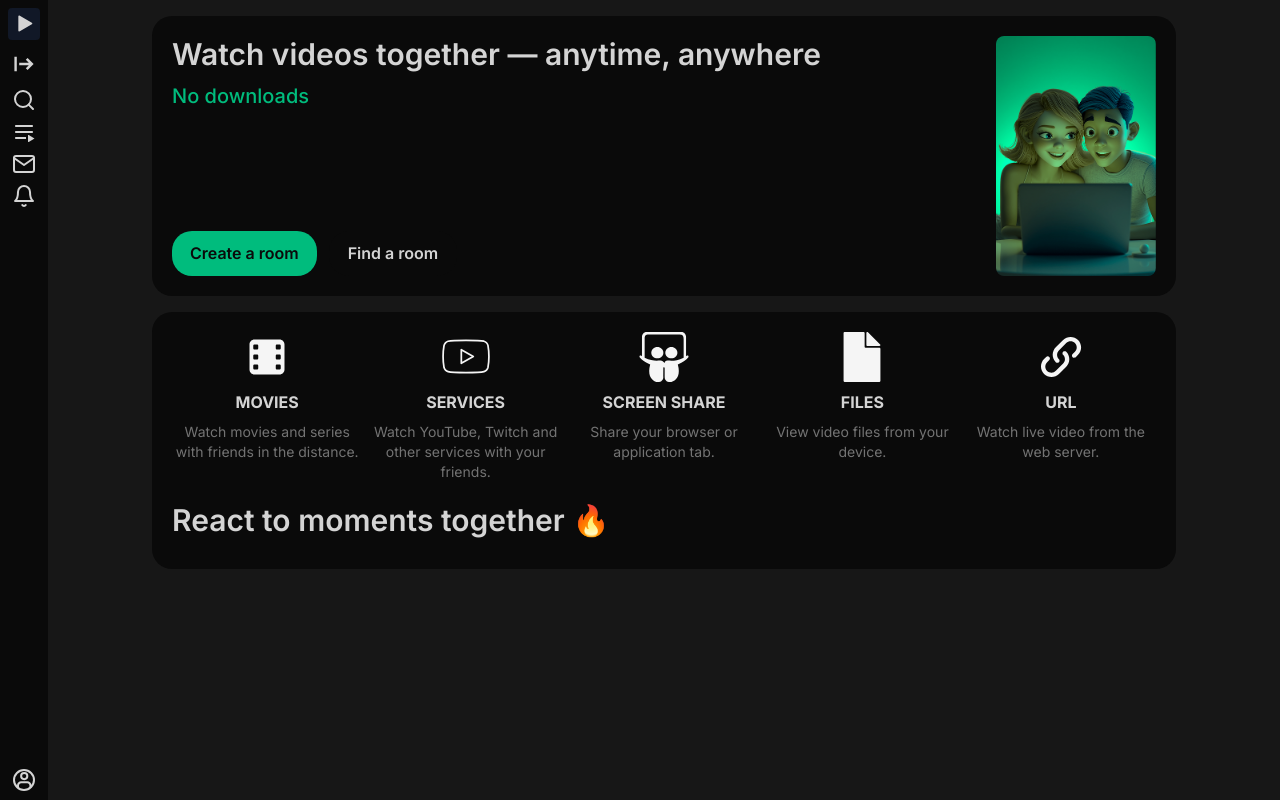
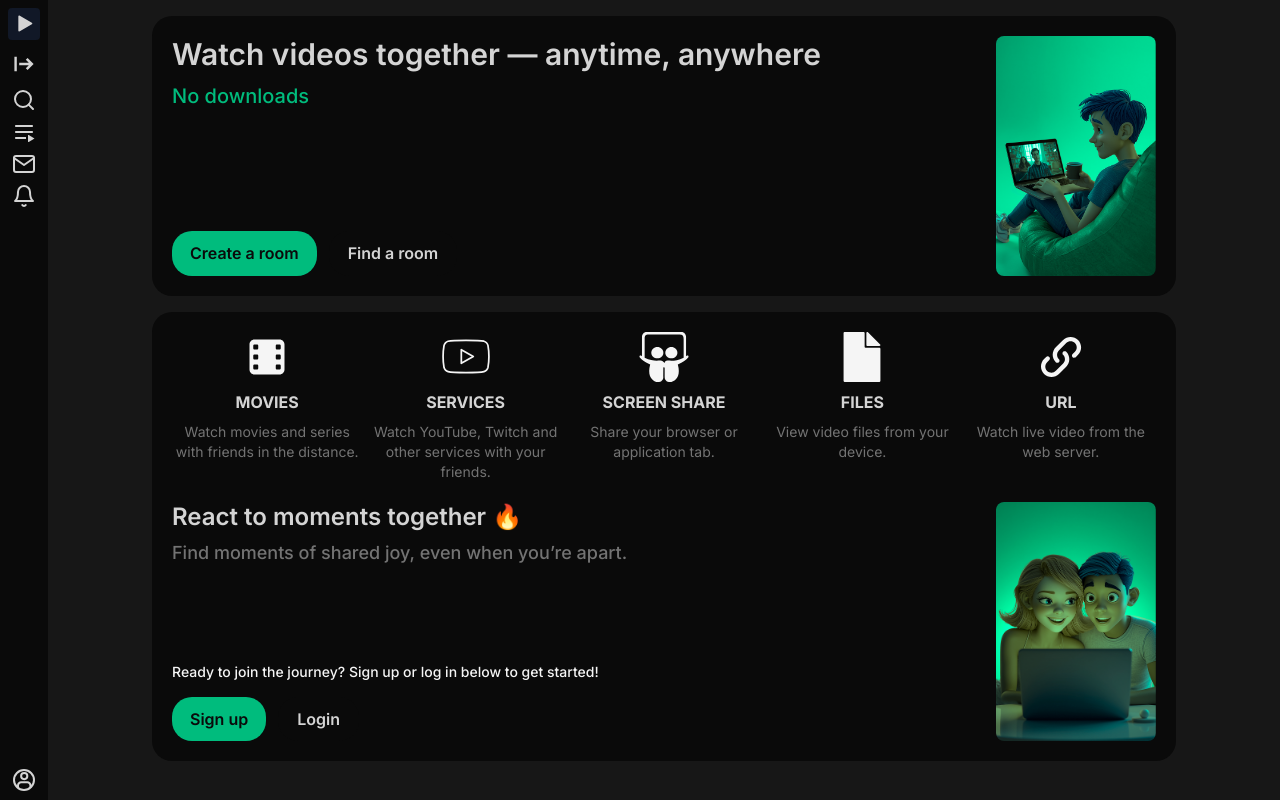
Before and after one commit to ShutSasha/Webby, a Next.js app in the folder web/: page / in a window 1280 px wide. Built offline with nearby package versions, Linux system fonts and the light colour scheme.

Commit message:
feat(web): added a few components to home page

```diff
--- a/web/src/app/page.tsx
+++ b/web/src/app/page.tsx
@@ -1,6 +1,7 @@
 import Image from 'next/image'
 
-import ImageBackground from '@/assets/auth/bg-login.png'
+import ImageBackgroundMan from '@/assets/auth/home-page-man-sign-up.png'
+import ImageBackgroundGroup from '@/assets/auth/bg-login.png'
 import { benefitsList } from '@/lib/placeholder-data/home-page'
 import Button from '@/ui/components/Button'
 import MainLayout from '@/ui/components/MainLayout'
@@ -37,8 +38,8 @@ export default async function Home() {
             </div>
           </div>
           <Image
-            src={ImageBackground}
-            alt="Sign up background"
+            src={ImageBackgroundMan}
+            alt=""
             loading="eager"
             className="h-full hidden sm:block w-40 2xl:w-50 rounded-lg"
           />
@@ -54,9 +55,45 @@ export default async function Home() {
               </div>
             ))}
           </ul>
-          <h2 className="font-semibold text-xl sm:text-3xl 2xl:text-4xl leading-tight mb-2.5">
-            React to moments together 🔥
-          </h2>
+          <div className="flex justify-between gap-4">
+            <div className="flex flex-col justify-between gap-4">
+              <div className="max-w-[540px]">
+                <h2 className="font-semibold text-xl sm:text-2xl 2xl:text-3xl leading-tight mb-2.5">
+                  React to moments together 🔥
+                </h2>
+                <p className="font-medium text-sm sm:text-lg 2xl:text-xl leading-tight text-neutral-500">
+                  Find moments of shared joy, even when you’re apart.
+                </p>
+              </div>
+              <div className="flex flex-col gap-4">
+                <p className="font-medium text-sm 2xl:text-lg leading-tight text-neutral-100">
+                  Ready to join the journey? Sign up or log in below to get started!
+                </p>
+                <div className="flex gap-3">
+                  <Button
+                    className="font-semibold rounded-[20px] text-sm sm:text-[16px]"
+                    paddingClasses="px-3 py-2 sm:px-4.5 sm:py-2.5 2xl:px-5 2xl:py-3"
+                    viewType="Confirm"
+                  >
+                    Sign up
+                  </Button>
+                  <Button
+                    className="font-semibold rounded-[20px] text-sm sm:text-[16px]"
+                    paddingClasses="px-3 py-2 sm:px-4.5 sm:py-2.5 2xl:px-5 2xl:py-3"
+                    viewType="Cancel"
+                  >
+                    Login
+                  </Button>
+                </div>
+              </div>
+            </div>
+            <Image
+              src={ImageBackgroundGroup}
+              alt=""
+              loading="eager"
+              className="h-full hidden sm:block w-40 2xl:w-50 rounded-lg"
+            />
+          </div>
         </div>
       </div>
     </MainLayout>
```
